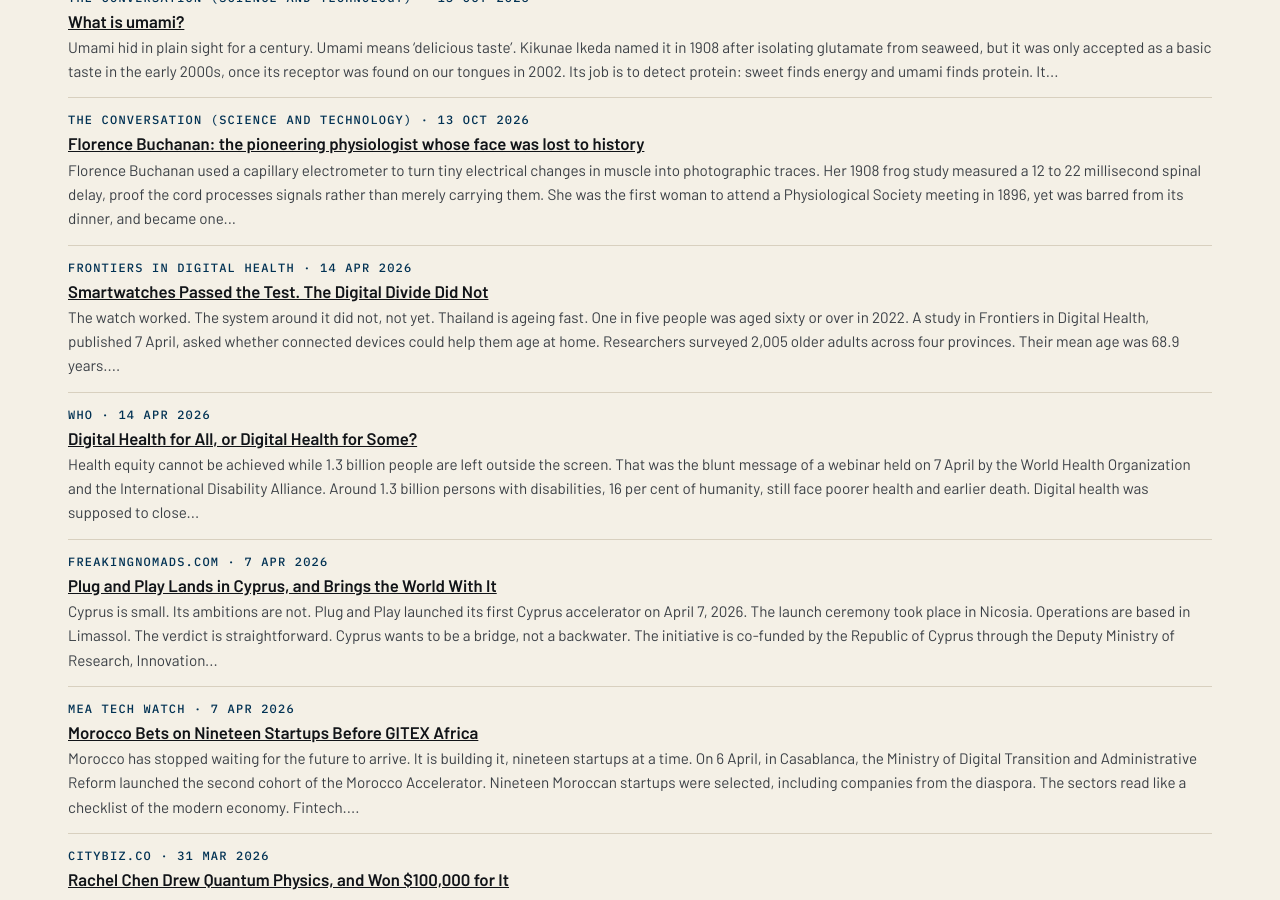
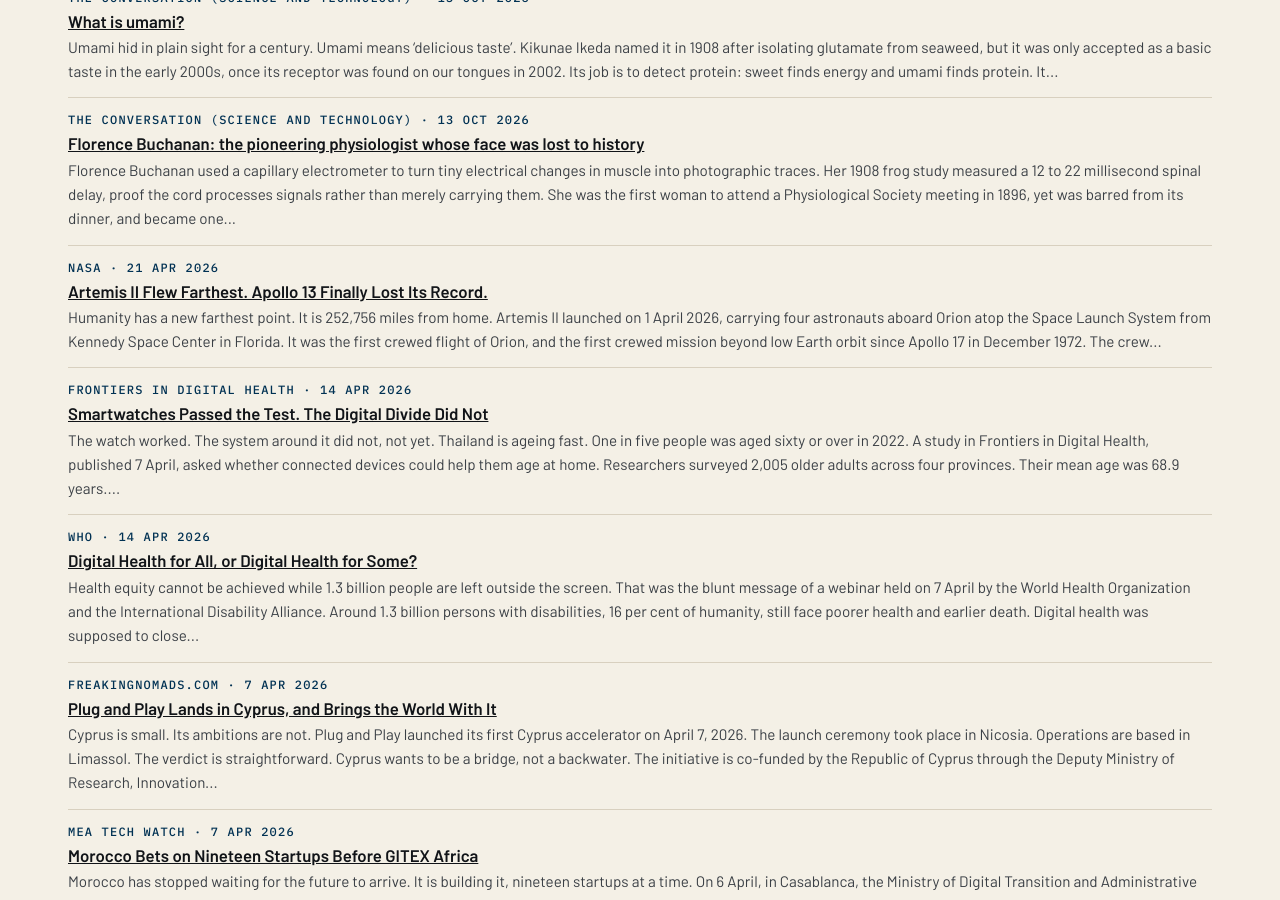
Before and after one commit to katz-news/katz.news, a Jekyll site: the page built from briefs/index.html, in a window 1280 px wide and 900 px high, scrolled down 14549 px. Built offline with Jekyll 4.4.1, drawn with Linux system fonts in a browser that asks for light colours.

Commit message:
Publish 2026-11-06

```diff
--- a/_data/build.yml
+++ b/_data/build.yml
@@ -1 +1 @@
-published_at: 2026-11-06T19:24:24Z
+published_at: 2026-11-06T19:25:21Z
--- /dev/null
+++ b/_posts/briefs/2026-11-06-artemis-ii-flew-farthest-apollo-13-finally-lost-its-record.md
@@ -0,0 +1,21 @@
+---
+published: true
+title: Artemis II Flew Farthest. Apollo 13 Finally Lost Its Record.
+date: 2026-04-21
+section: science
+source_name: NASA
+source_url: https://www.nasa.gov/centers-and-facilities/johnson/artemis-ii-mission-milestones-an-image-and-video-recap
+---
+Humanity has a new farthest point. It is 252,756 miles from home.
+
+Artemis II launched on 1 April 2026, carrying four astronauts aboard Orion atop the Space Launch System from Kennedy Space Center in Florida. It was the first crewed flight of Orion, and the first crewed mission beyond low Earth orbit since Apollo 17 in December 1972.
+
+The crew was Reid Wiseman, Victor Glover, Christina Koch, and Jeremy Hansen of the Canadian Space Agency. Glover was the first person of colour beyond low Earth orbit. Koch was the first woman. Hansen was the first non-American.
+
+Orion did not land. It did not even orbit the Moon. It made its lunar leap, 4,067 miles above the lunar surface on 6 April, then turned for home.
+
+On the way, it passed Apollo 13. That crew's 248,655 miles, set in 1970 during an emergency, had stood for 56 years. Artemis II beat it by about 4,100 miles.
+
+Splashdown came on 10 April in the Pacific Ocean, off San Diego, after a voyage of nearly ten days.
+
+This is not a repeat of Apollo, but rather a rehearsal for return. The systems were the test. The distance was the proof. The Moon is close again, and this time the crew came home smiling.
```
